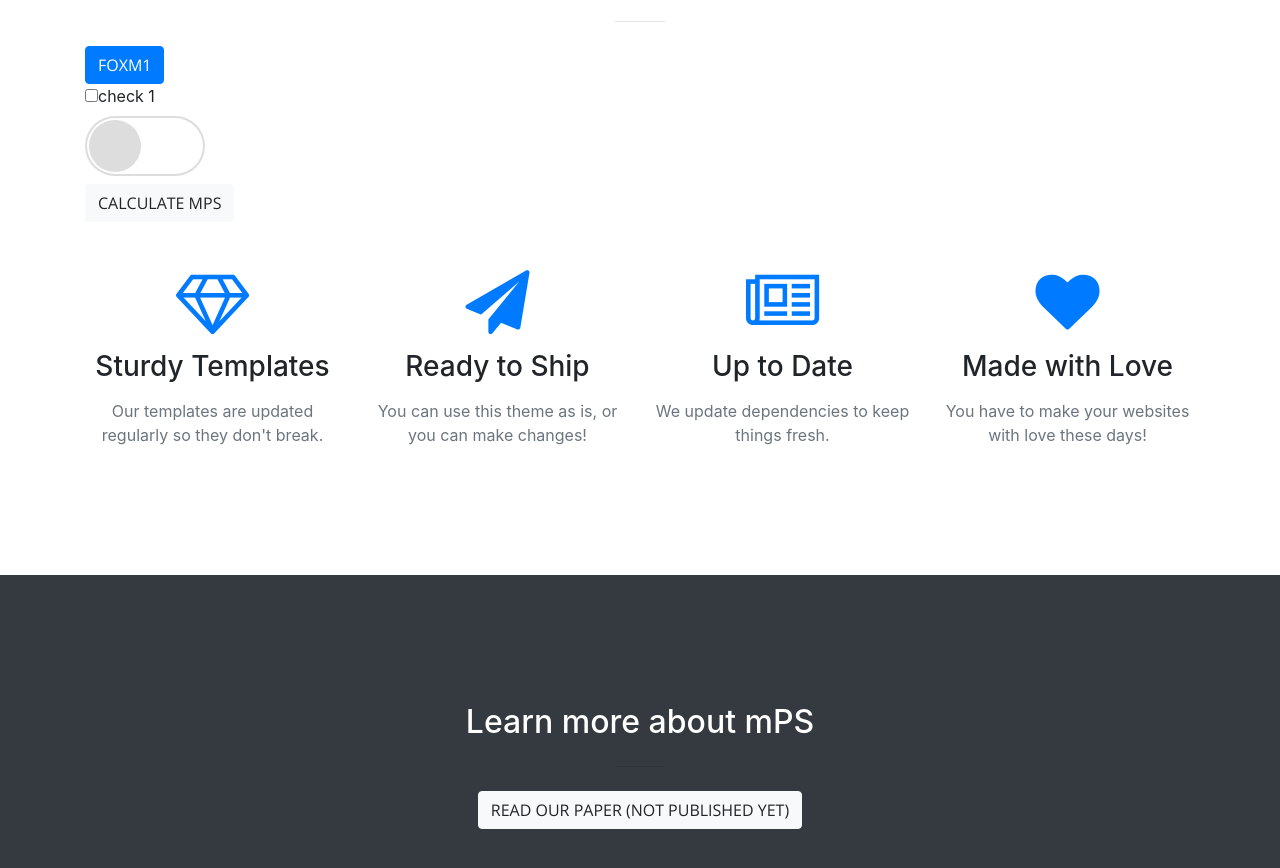
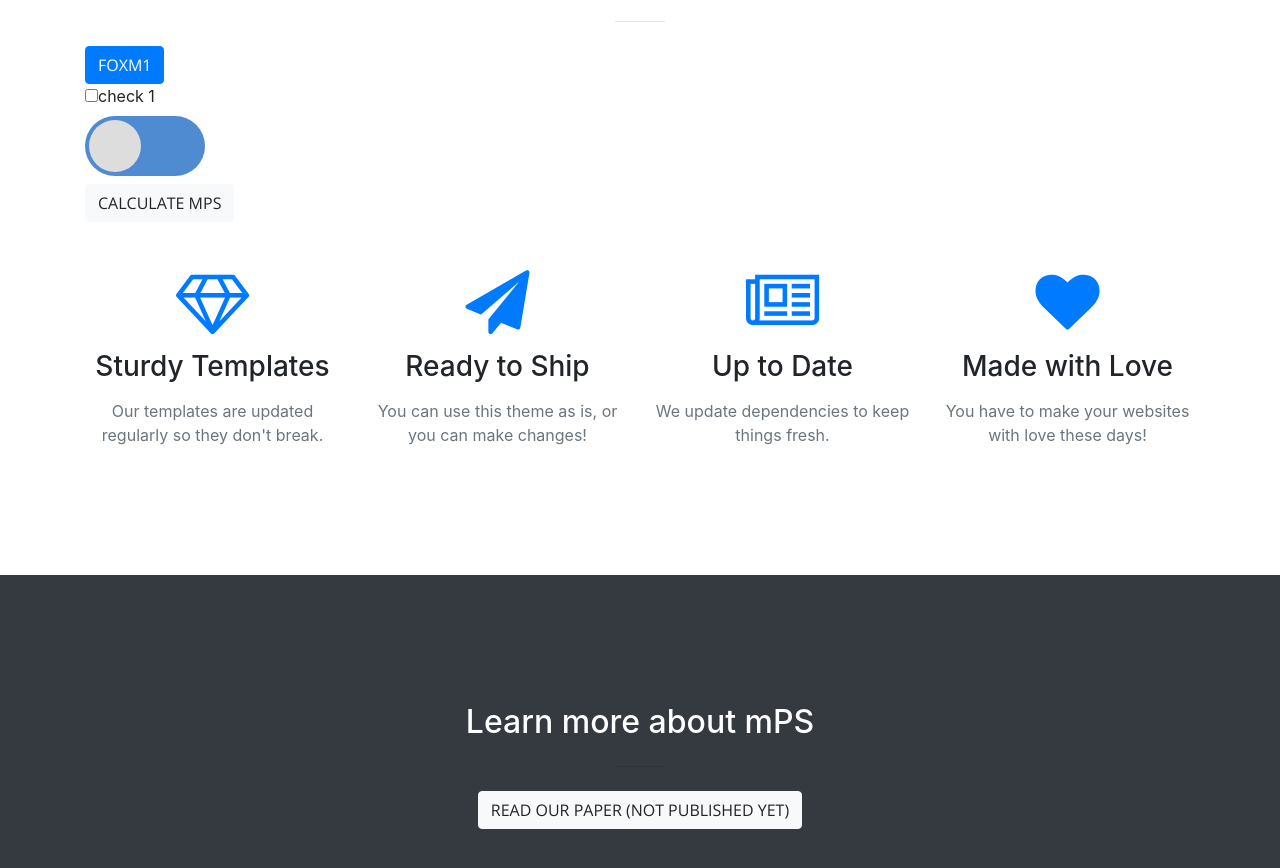
Before and after one commit to HideyukiShimizu/mPS_GI.github.io, a website with bundled scripts: page index.html in a window 1280 px wide. Shown: the part 1519-2387 px from the top of the page. Built offline with nearby package versions, Linux system fonts and the light colour scheme.

Commit message:
Update toggle.css

```diff
--- a/css/toggle.css
+++ b/css/toggle.css
@@ -15,7 +15,7 @@ input.cmn-toggle-round-flat + label {
   padding: 2px;
   width: 120px;
   height: 60px;
-  background-color: #dddddd;
+  background-color: #4f8bd1;
   border-radius: 60px;
   transition: background 0.4s;
 }
@@ -30,7 +30,7 @@ input.cmn-toggle-round-flat + label:before {
   left: 2px;
   bottom: 2px;
   right: 2px;
-  background-color: #fff;
+  background-color: #4f8bd1;
   border-radius: 60px;
   transition: background 0.4s;
 }
```
